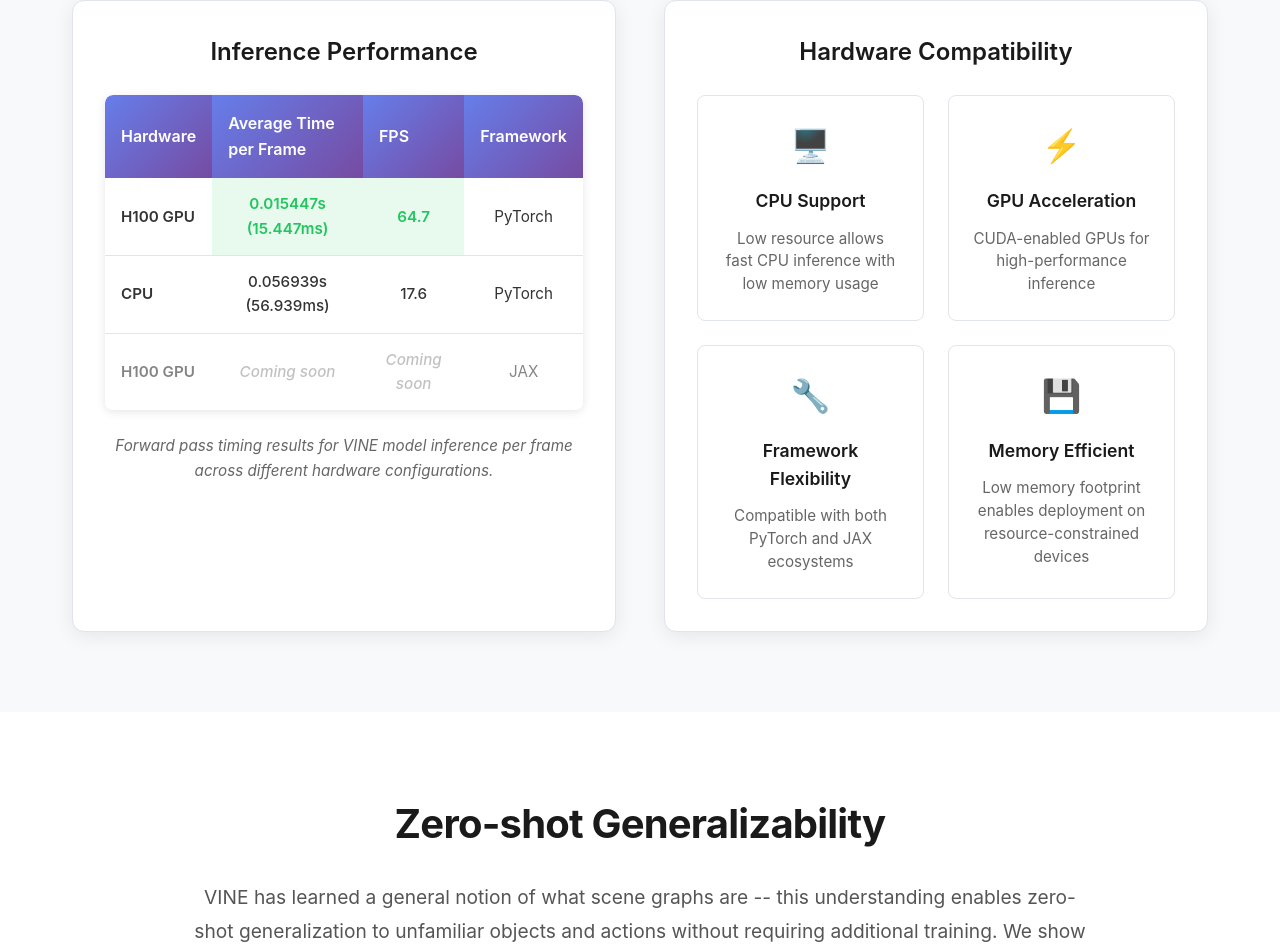
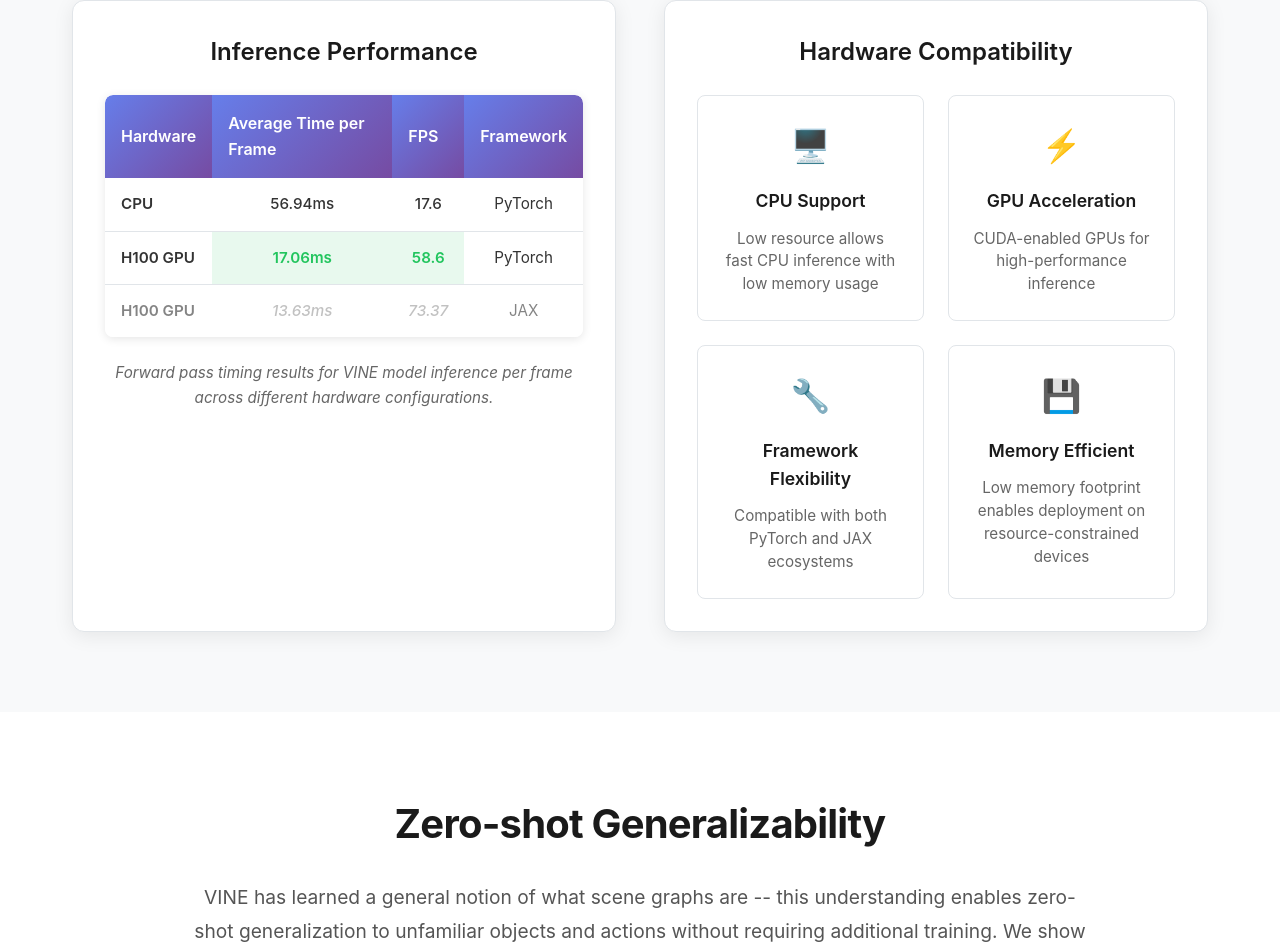
Before and after one commit to video-fm/video-fm.github.io, a Next.js app: page / in a window 1280 px wide. Shown: the part 3102-4054 px from the top of the page. Built offline with nearby package versions, Linux system fonts and the light colour scheme.

Commit message:
update efficiency

```diff
--- a/src/pages/index.tsx
+++ b/src/pages/index.tsx
@@ -312,21 +312,21 @@ export default function Home() {
                     </thead>
                     <tbody>
                       <tr>
-                        <td className="hardware-cell">H100 GPU</td>
-                        <td className="time-cell highlight">0.015447s (15.447ms)</td>
-                        <td className="fps-cell highlight">64.7</td>
+                        <td className="hardware-cell">CPU</td>
+                        <td className="time-cell">56.94ms</td>
+                        <td className="fps-cell">17.6</td>
                         <td className="framework-cell">PyTorch</td>
                       </tr>
                       <tr>
-                        <td className="hardware-cell">CPU</td>
-                        <td className="time-cell">0.056939s (56.939ms)</td>
-                        <td className="fps-cell">17.6</td>
+                        <td className="hardware-cell">H100 GPU</td>
+                        <td className="time-cell highlight">17.06ms</td>
+                        <td className="fps-cell highlight">58.6</td>
                         <td className="framework-cell">PyTorch</td>
                       </tr>
                       <tr className="placeholder-row">
                         <td className="hardware-cell">H100 GPU</td>
-                        <td className="time-cell placeholder">Coming soon</td>
-                        <td className="fps-cell placeholder">Coming soon</td>
+                        <td className="time-cell placeholder">13.63ms</td>
+                        <td className="fps-cell placeholder">73.37</td>
                         <td className="framework-cell">JAX</td>
                       </tr>
                     </tbody>
```
